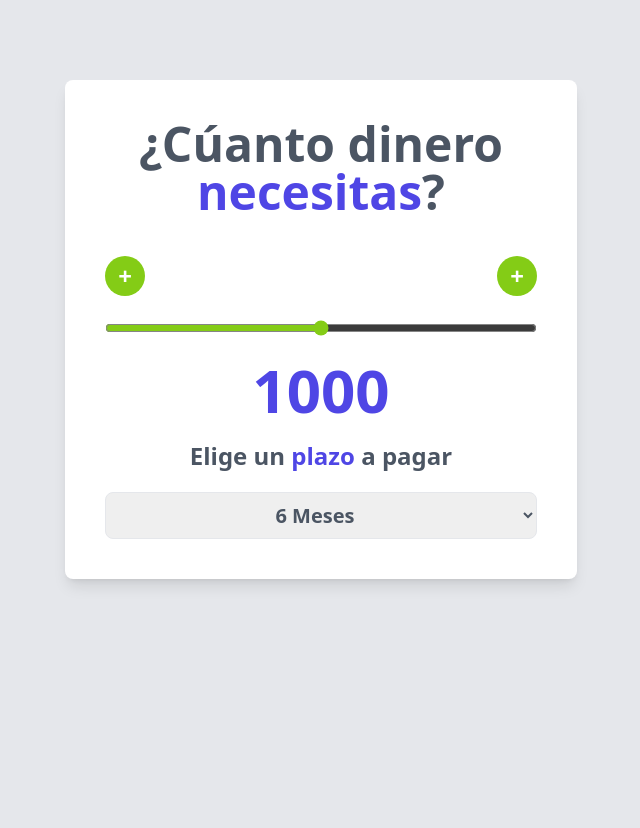
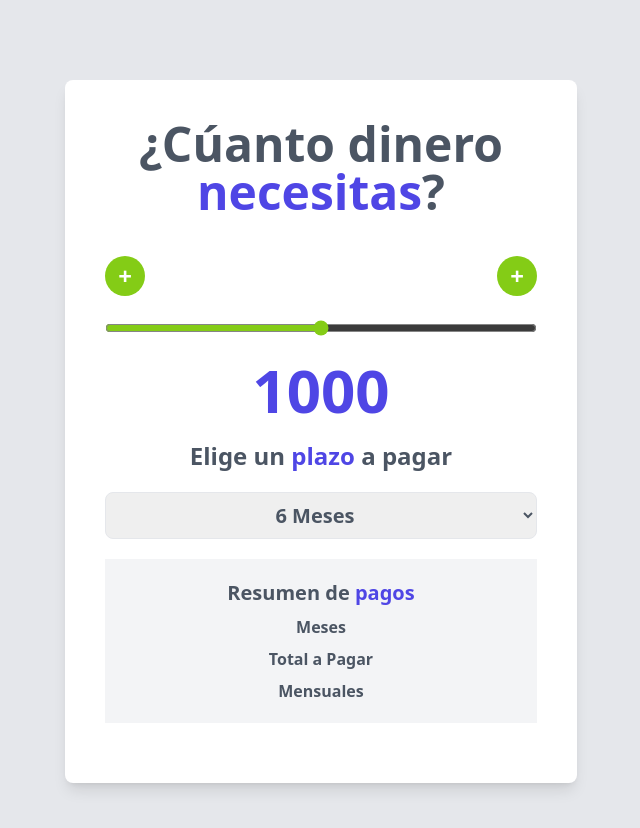
Before and after one commit to AtochePascual-Dev/Cotizador-prestamo-React, a React (Vite) app: page / in a window 1280 px wide. Shown: the top 828 px of the page, without its empty margins (319-959 px from the left). Before the commit the page ends 800 px from the top, so only its background shows below. Built offline with nearby package versions, Linux system fonts and the light colour scheme.

Commit message:
[FEATURE] resultado component

```diff
--- a/src/App.jsx
+++ b/src/App.jsx
@@ -2,6 +2,7 @@ import Buttom from "./components/Buttom"
 import Header from "./components/Header"
 import Meses from "./components/Meses"
 import Rango from "./components/Rango"
+import Resultado from "./components/Resultado"
 
 function App() {
 
@@ -23,6 +24,8 @@ function App() {
       </h2>
 
       <Meses />
+
+      <Resultado />
     </div>
   )
 }
--- /dev/null
+++ b/src/components/Resultado.jsx
@@ -0,0 +1,17 @@
+import React from 'react'
+
+const Resultado = () => {
+  return (
+    <div className="my-5 space-y-2 bg-gray-100 p-5">
+      <h2 className="text-xl font-extrabold text-gray-600 text-center">
+        Resumen de<span className="text-indigo-600"> pagos</span>
+      </h2>
+
+      <p className="text-center font-bold text-gray-600"> Meses</p>
+      <p className="text-center font-bold text-gray-600">Total a Pagar</p>
+      <p className="text-center font-bold text-gray-600"> Mensuales </p>
+    </div>
+  )
+}
+
+export default Resultado
```
